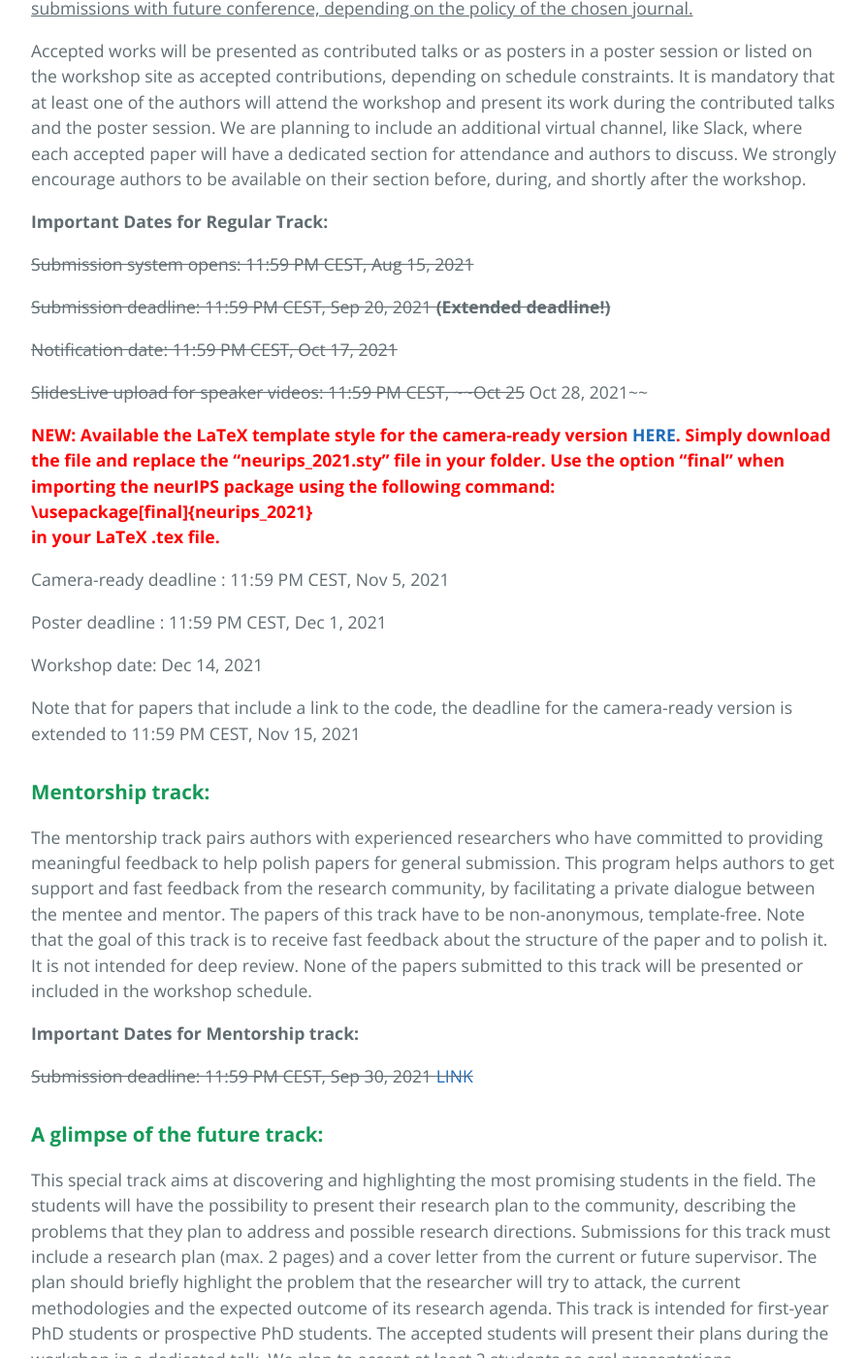
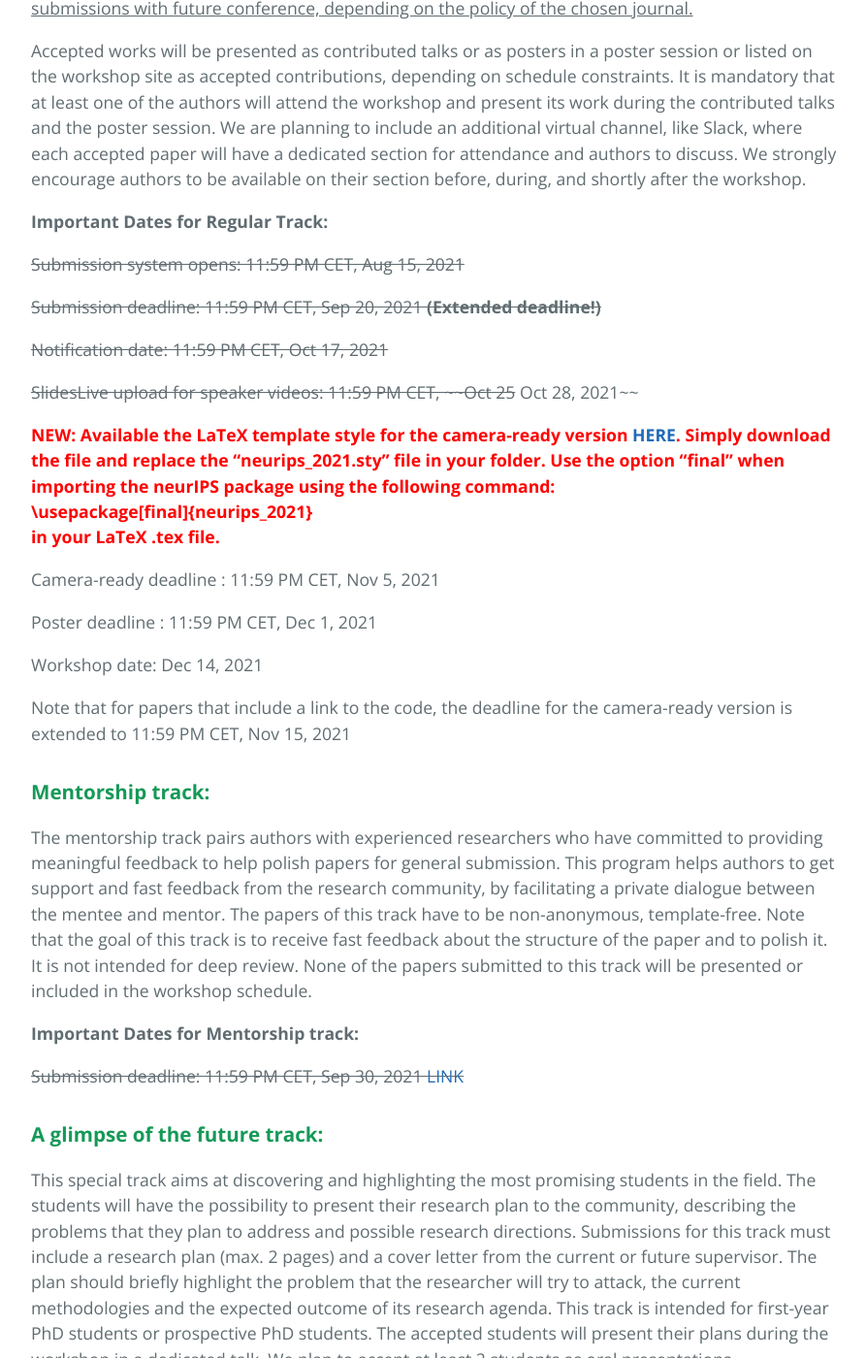
Before and after one commit to xai4debugging/xai4debugging.github.io, a Jekyll site: the page built from index.md, in a window 1280 px wide and 1400 px high, scrolled down 13942 px. Shown: the whole window at 97% size, without its empty margins (192-1085 px from the left). Built offline with Jekyll 4.4.1, drawn with Linux system fonts in a browser that asks for light colours; some of the changed text lies outside the part shown.

Commit message:
cest to cet time

```diff
--- a/index.md
+++ b/index.md
@@ -2456,26 +2456,26 @@ We are planning to include an additional virtual channel, like Slack, where each
 
 **Important Dates for Regular Track:**
 
-~~Submission system opens: 11:59 PM CEST, Aug 15, 2021~~
-
-~~Submission deadline: 11:59 PM CEST, Sep 20, 2021  **(Extended deadline!)**~~
-
-~~Notification date:  11:59 PM CEST, Oct 17, 2021~~
-
-~~SlidesLive upload for speaker videos: 11:59 PM CEST, ~~Oct 25~~ Oct 28, 2021~~
+~~Submission system opens: 11:59 PM CET, Aug 15, 2021~~
+
+~~Submission deadline: 11:59 PM CET, Sep 20, 2021  **(Extended deadline!)**~~
+
+~~Notification date:  11:59 PM CET, Oct 17, 2021~~
+
+~~SlidesLive upload for speaker videos: 11:59 PM CET, ~~Oct 25~~ Oct 28, 2021~~
 
 
 **<span style="color:red"> NEW: Available the LaTeX template style for the camera-ready version <a href="files/neurips_2021.sty">HERE</a>. Simply download the file and replace the "neurips_2021.sty" file in your folder. Use the option "final" when importing the neurIPS package using the following command:<br>\usepackage[final]{neurips_2021}<br>in your LaTeX .tex file.</span>**
 
-Camera-ready deadline : 11:59 PM CEST, Nov 5, 2021
-
-Poster deadline : 11:59 PM CEST, Dec 1, 2021
+Camera-ready deadline : 11:59 PM CET, Nov 5, 2021
+
+Poster deadline : 11:59 PM CET, Dec 1, 2021
 
 Workshop date: Dec 14, 2021
 
 
 
-Note that for papers that include a link to the code, the deadline for the camera-ready version is extended to 11:59 PM CEST, Nov 15, 2021
+Note that for papers that include a link to the code, the deadline for the camera-ready version is extended to 11:59 PM CET, Nov 15, 2021
 
 
 ### **Mentorship track:**
@@ -2485,18 +2485,18 @@ Note that the goal of this track is to receive fast feedback about the structure
 
 **Important Dates for Mentorship track:**
 
-~~Submission deadline: 11:59 PM CEST, Sep 30, 2021 <a href="https://cmt3.research.microsoft.com/XAI4Debugging2021/Track/2/Submission/Create">LINK</a>~~
+~~Submission deadline: 11:59 PM CET, Sep 30, 2021 <a href="https://cmt3.research.microsoft.com/XAI4Debugging2021/Track/2/Submission/Create">LINK</a>~~
 
 ### **A glimpse of the future track:**
 This special track aims at discovering and highlighting the most promising students in the field. The students will have the possibility to present their research plan to the community, describing the problems that they plan to address and possible research directions. Submissions for this track must include a research plan (max. 2 pages) and a cover letter from the current or future supervisor. The plan should briefly highlight the problem that the researcher will try to attack, the current methodologies and the expected outcome of its research agenda. This track is intended for first-year PhD students or prospective PhD students. The accepted students will present their plans during the workshop in a dedicated talk. We plan to accept at least 2 students as oral presentations.
 
 **Important Dates for A glimpse of the future track:**
 
-~~Submission deadline: 11:59 PM CEST, Sep 20, 2021 <a href="https://cmt3.research.microsoft.com/XAI4Debugging2021/Track/1/Submission/Create">LINK</a>~~
-
-~~Notification Date:  11:59 PM CEST, Oct 10, 2021~~
-
-~~SlidesLive upload for speaker videos: 11:59 PM CEST, Oct 28, 2021~~
+~~Submission deadline: 11:59 PM CET, Sep 20, 2021 <a href="https://cmt3.research.microsoft.com/XAI4Debugging2021/Track/1/Submission/Create">LINK</a>~~
+
+~~Notification Date:  11:59 PM CET, Oct 10, 2021~~
+
+~~SlidesLive upload for speaker videos: 11:59 PM CET, Oct 28, 2021~~
 <hr>
 
 
```
